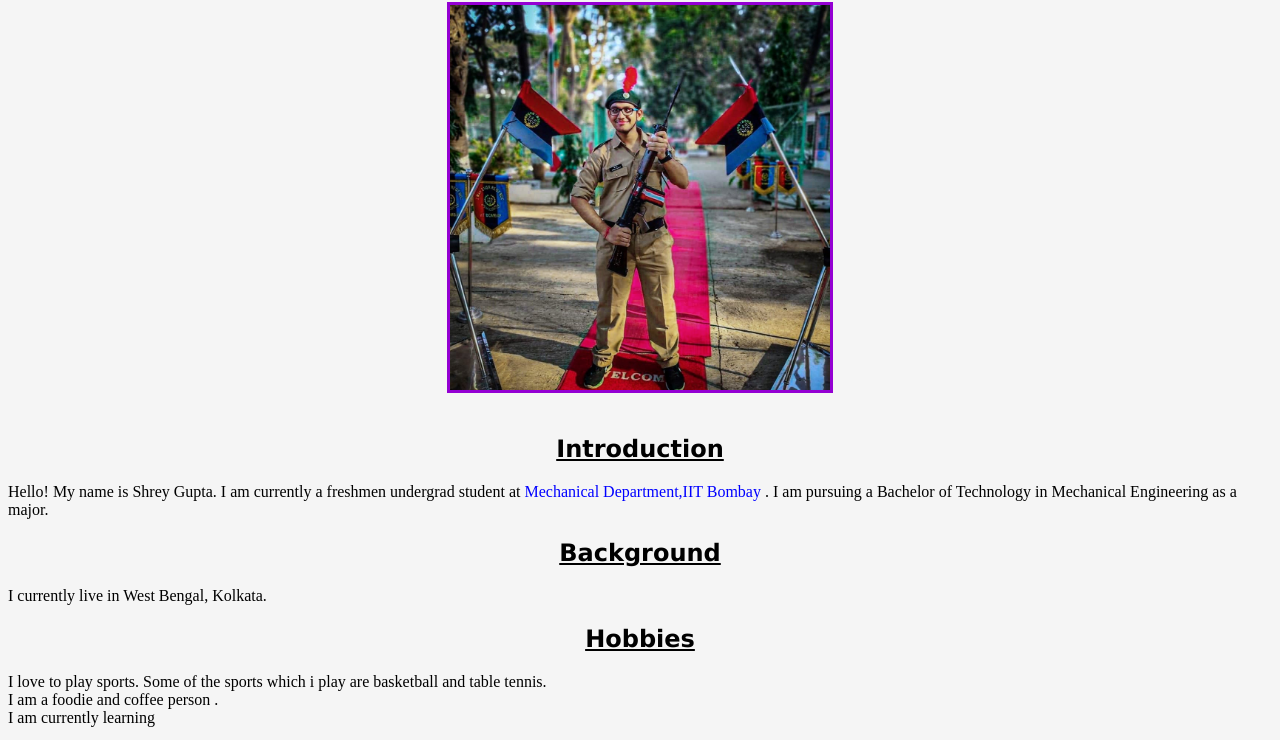
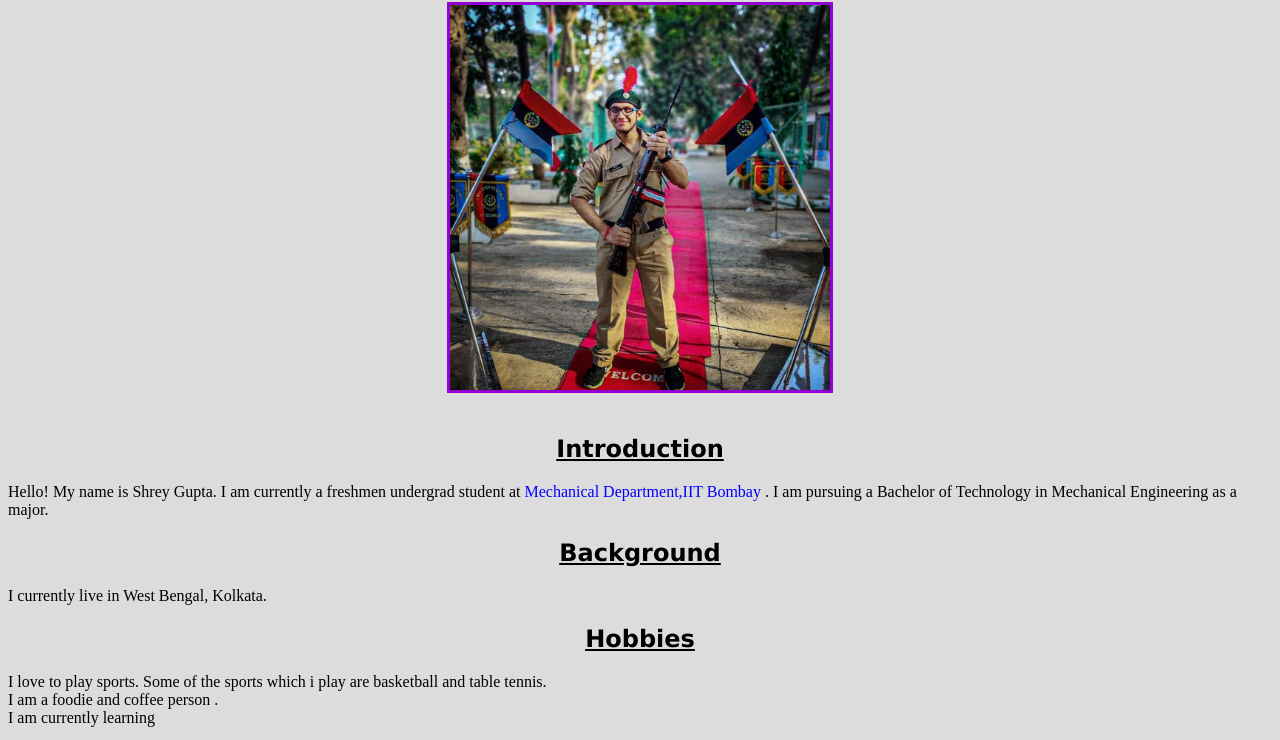
Before and after one commit to Shrey371/shrey371.github.io, a plain HTML site: page index.html in a window 1280 px wide. Shown: the part 62-802 px from the top of the page. Drawn offline with Linux system fonts and the light colour scheme.

Commit message:
Add files via upload

```diff
--- a/index.html
+++ b/index.html
@@ -24,7 +24,7 @@
       }
     </style>
   </head>
-  <body style="background-color:whitesmoke;">
+  <body style="background-color:gainsboro;">
     <h1 style="font-size:160%; text-align:center; font-family:verdana;">About Me</h1>
     <center><img src="me.jpg", width=30%; style="border:3px solid darkviolet"; alt="Shrey Gupta;"></center> <br> <!--My photo-->
     <section>
```
